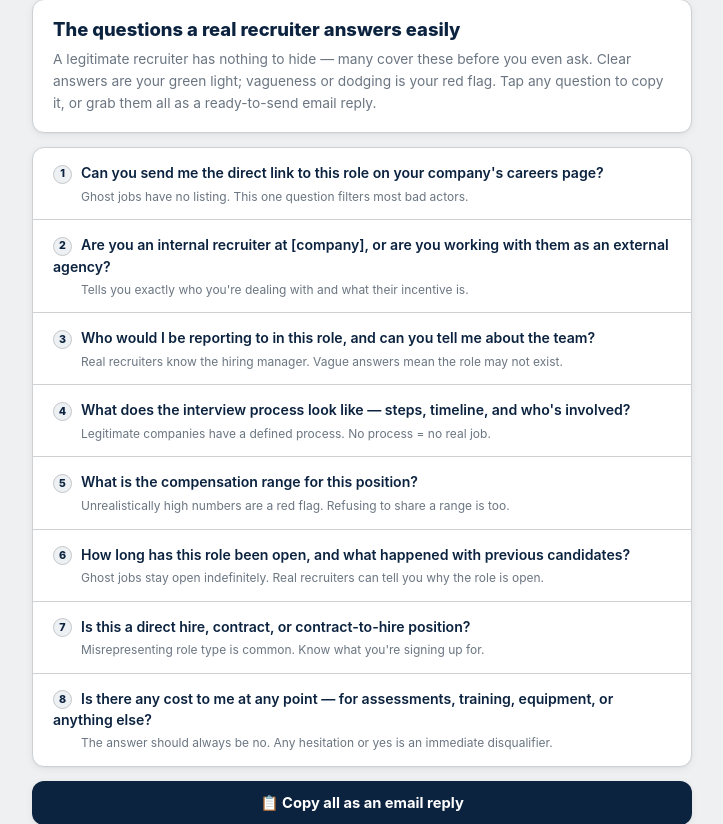
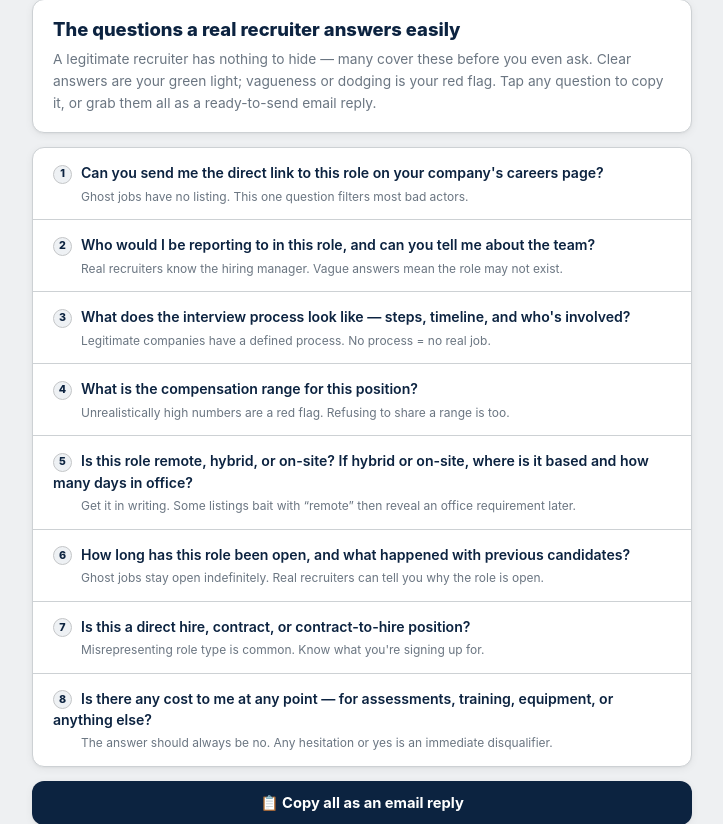
Before and after one commit to molemantis/metier, a Flask app: page /questions in a window 1280 px wide. Shown: the part 135-959 px from the top of the page, without its empty margins (278-1001 px from the left). Run offline with Flask 3, Linux system fonts and the light colour scheme.

Commit message:
Swap recruiter-type question for remote/hybrid/on-site in Questions to Ask

```diff
--- a/templates/questions.html
+++ b/templates/questions.html
@@ -93,14 +93,14 @@
   const QUESTIONS = [
     { q: "Can you send me the direct link to this role on your company's careers page?",
       why: "Ghost jobs have no listing. This one question filters most bad actors." },
-    { q: "Are you an internal recruiter at [company], or are you working with them as an external agency?",
-      why: "Tells you exactly who you're dealing with and what their incentive is." },
     { q: "Who would I be reporting to in this role, and can you tell me about the team?",
       why: "Real recruiters know the hiring manager. Vague answers mean the role may not exist." },
     { q: "What does the interview process look like — steps, timeline, and who's involved?",
       why: "Legitimate companies have a defined process. No process = no real job." },
     { q: "What is the compensation range for this position?",
       why: "Unrealistically high numbers are a red flag. Refusing to share a range is too." },
+    { q: "Is this role remote, hybrid, or on-site? If hybrid or on-site, where is it based and how many days in office?",
+      why: "Get it in writing. Some listings bait with “remote” then reveal an office requirement later." },
     { q: "How long has this role been open, and what happened with previous candidates?",
       why: "Ghost jobs stay open indefinitely. Real recruiters can tell you why the role is open." },
     { q: "Is this a direct hire, contract, or contract-to-hire position?",
```
